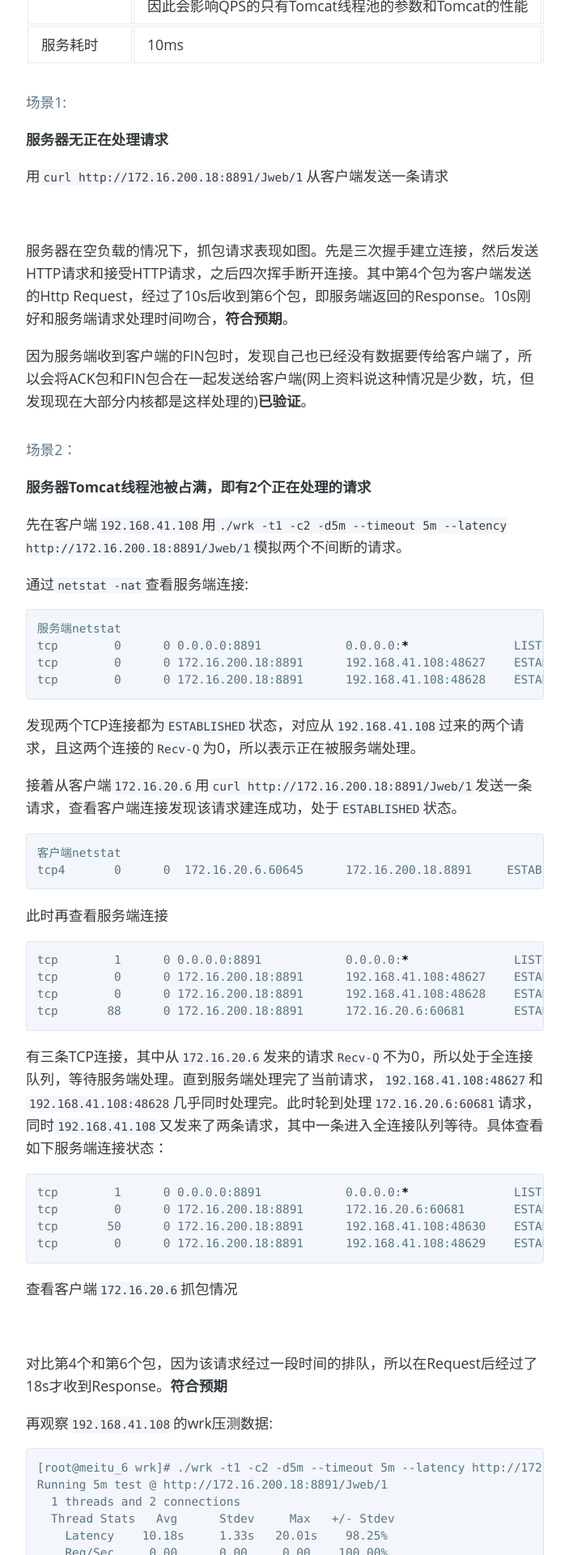
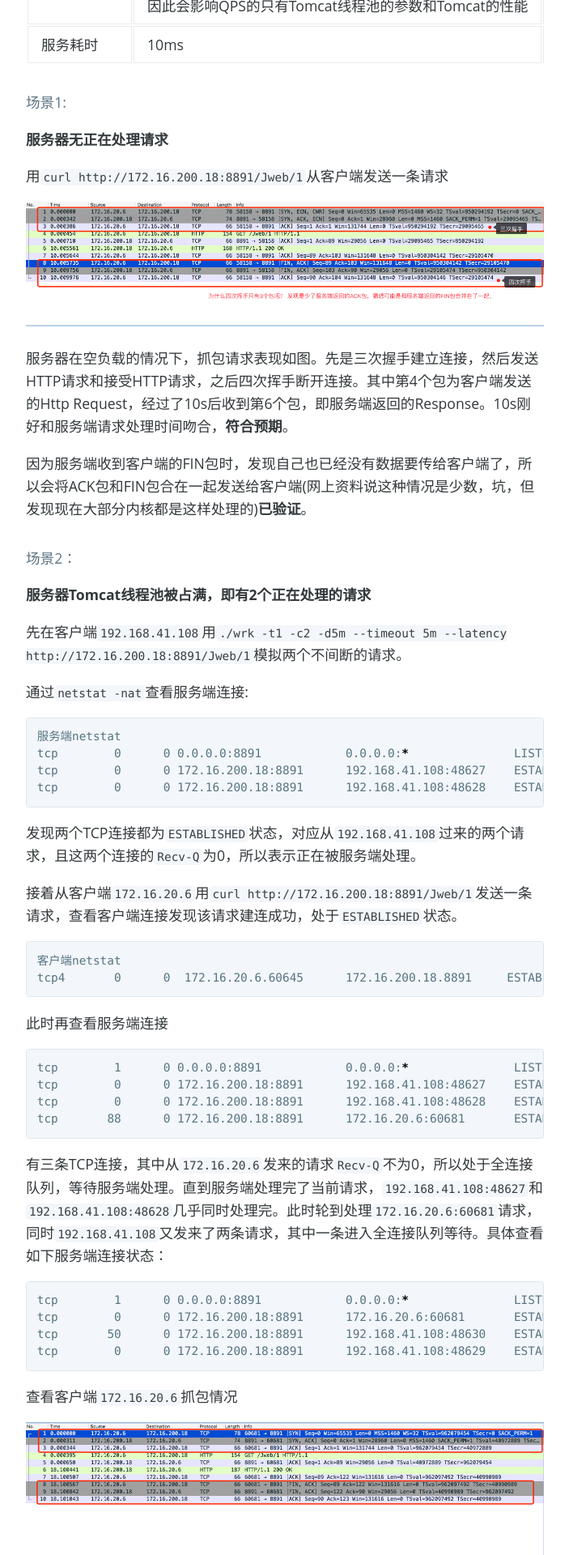
Before and after one commit to Yesphet/Yesphet.github.io, a Jekyll site: the page built from _posts/2017-2-14-Tomcat压测（2）.md, in a window 1280 px wide. Shown: the part 3298-5218 px from the top of the page at 81% size, without its empty margins (288-991 px from the left). Built offline with Jekyll 4.4.1, drawn with Linux system fonts in a browser that asks for light colours; nearby versions of some CDN libraries; some web fonts are replaced; formulas are drawn with MathJax 3.

Commit message:
update post

```diff
--- a/_posts/2017-2-14-Tomcat压测（2）.md
+++ b/_posts/2017-2-14-Tomcat压测（2）.md
@@ -74,7 +74,7 @@
 
 用`curl http://172.16.200.18:8891/Jweb/1`从客户端发送一条请求
 
-![](../_img4post/20170214/1.png)
+![](https://yesphet.github.io/img4post/20170214/1.png)
 
 服务器在空负载的情况下，抓包请求表现如图。先是三次握手建立连接，然后发送HTTP请求和接受HTTP请求，之后四次挥手断开连接。其中第4个包为客户端发送的Http Request，经过了10s后收到第6个包，即服务端返回的Response。10s刚好和服务端请求处理时间吻合，**符合预期**。
 
@@ -122,7 +122,7 @@
 
 查看客户端`172.16.20.6`抓包情况
 
-![](../_img4post/20170214/2.png)
+![](https://yesphet.github.io/img4post/20170214/2.png)
 
 对比第4个和第6个包，因为该请求经过一段时间的排队，所以在Request后经过了18s才收到Response。**符合预期**
 
@@ -189,7 +189,7 @@
 
 分析在客户端`172.16.20.6`抓的包：
 
-![](../_img4post/20170214/3.png "客户端抓包")
+![](https://yesphet.github.io/img4post/20170214/3.png "客户端抓包")
 
 * 首先1-3个包表示三次握手成功，因此客户端连接状态为`ESTABLISHED`
 * 第4个包，客户端发送了HTTP Request
@@ -204,7 +204,7 @@
 * 一个疑问是，客户端整个重传持续了17s，而服务端10s就可以处理完一个请求，在这一瞬间服务端会从全连接队列中取2个请求继续处理，此时全连接队列会出现空位。但是为什么服务端并没有直接处理来自客户端的ACK包并将其放入全连接队列，而是接受了来自`192.168.41.108`的新的请求？会不会是因为**服务端收到SYN的ACK包时，发现全连接队列满了，是否直接将这个ACK包抛弃？**在场景4做验证。
 
 
-![](../_img4post/20170214/4.png "服务端抓包")
+![](https://yesphet.github.io/img4post/20170214/4.png "服务端抓包")
 
 
 服务端处理完一个请求时的连接状态，此时`172.16.20.6:61166`这条连接依旧处于半连接队列，状态为`SYN_RECV`,但有一条新的连接`192.168.41.108:48952`插入了全连接队列（该连接未进入半连接队列）：
@@ -283,7 +283,7 @@
 
 再看客户端的抓包分析
 
-![](../_img4post/20170214/5.png "客户端抓包")
+![](https://yesphet.github.io/img4post/20170214/5.png "客户端抓包")
 
 * 前17个包和场景3表现相同
 * 在服务端处理完当前请求后，由于此时服务端全连接队列出现了空位，因此处理了`172.16.20.6`的ACK包，并将该连接放入全连接队列，所以此时该连接变成`ESTABLISHED`状态。（**有个疑问是此时服务端是立即处理之前传过来的HTTP Request包，还是等待下一个包？**个人估计应该是等待下一个包，在处理SYN的ACK包前，也就是服务端连接处于`SYN_RECV`时，该连接发来的其他包应该都是被丢弃的，通过对比第18个包和17个包的时间间隔只有0.1ms级别猜测在服务端收到第17个包前已经将连接置为`ESTABLISHED`）
@@ -302,7 +302,7 @@
 3. 当全连接队列满了的情况下，还不停有请求过来时，再过来的请求会被放入半连接队列，但是服务端会有剔除的策略（策略是怎么样的我也不知道....），会主动向半连接队列中的一些连接发RST包断开这些连接。
 4. 当全连接队列和半连接队列都满了的情况下，对客户端再发来的SYN包，服务端不会响应ACK包。
 5. 当TCP连接没有建立成功就被RST掉的时候，客户响应的会是`Connection reset by peer`，Chrome浏览器响应like this:
-	![](https://yesphet.github.io/_img4post/20170214/6.png)
+	![](https://yesphet.github.io/img4post/20170214/6.png)
 
 ### 个人总结
 
```
